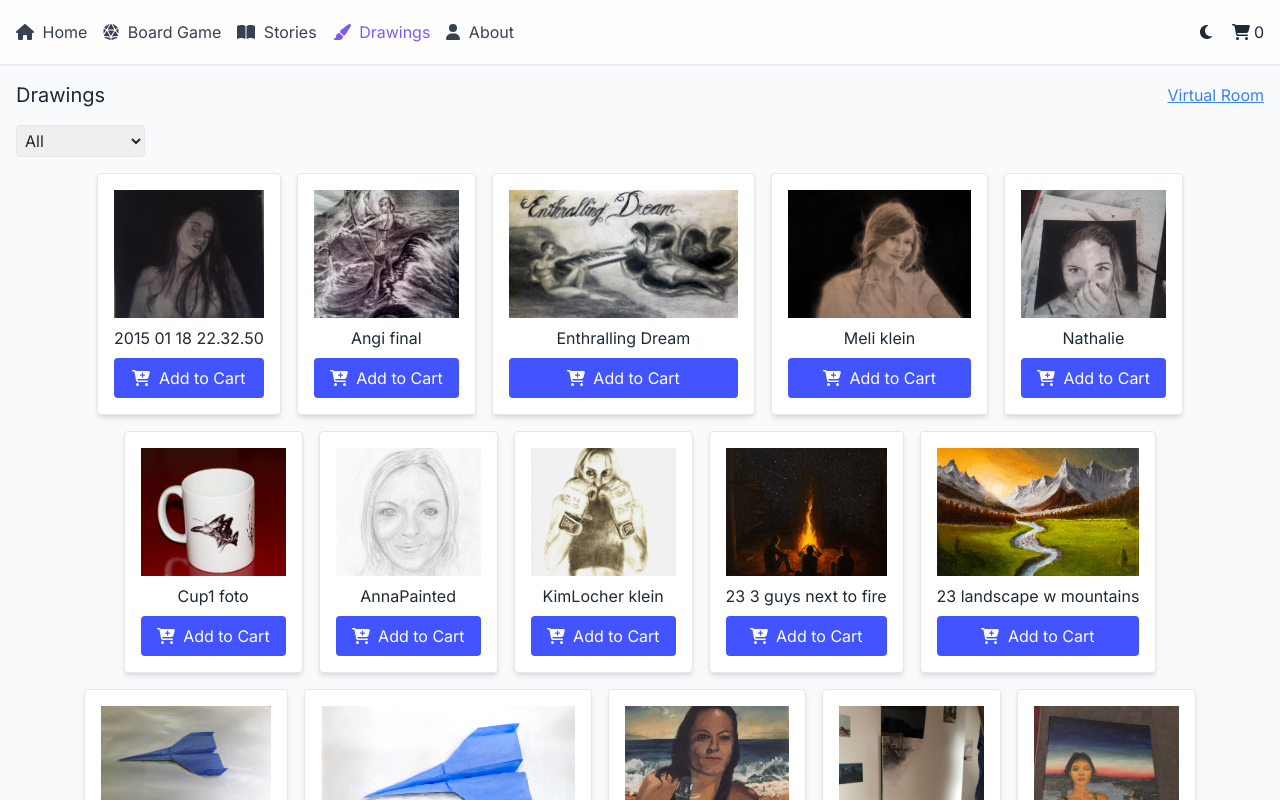
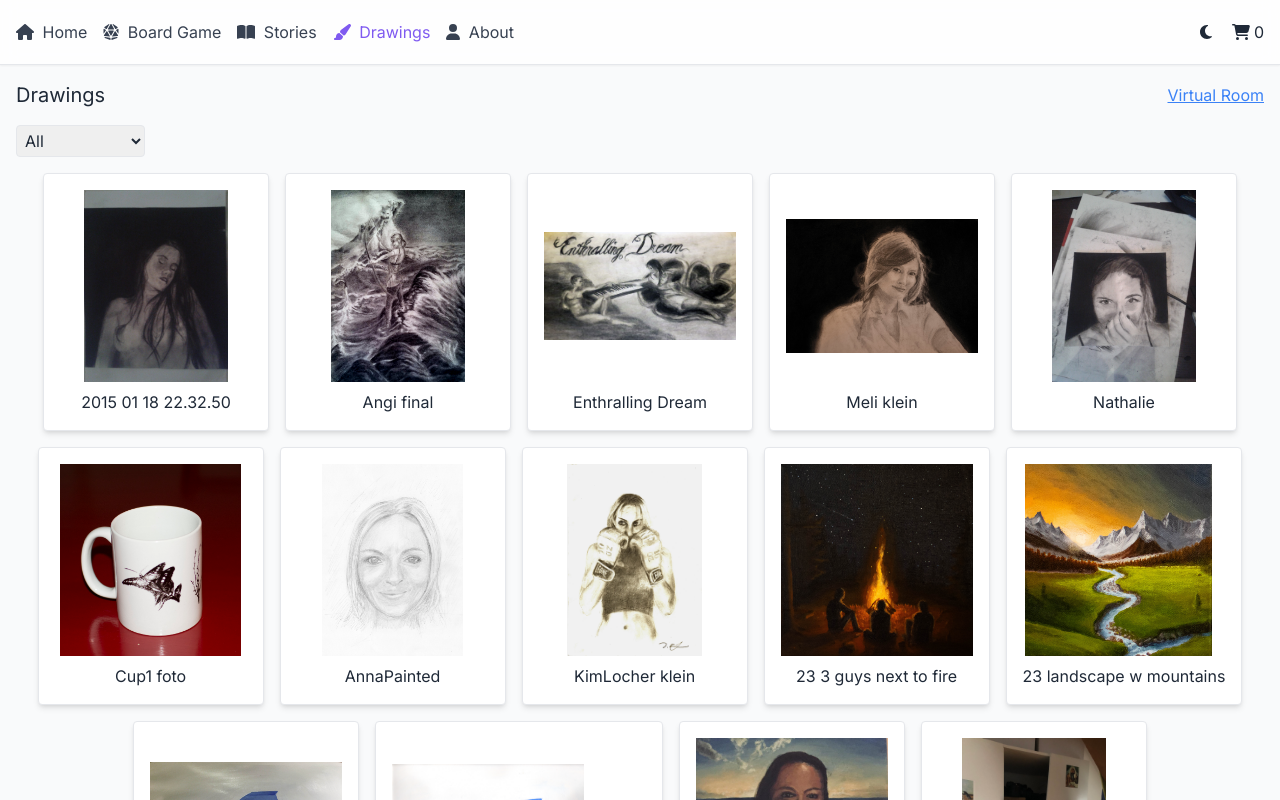
Before and after one commit to elmigerto/baseHomePage, a React (Vite) app in the folder tobis-space/: page /drawings in a window 1280 px wide. Shown: the top 800 px of the page. Built offline with nearby package versions, Linux system fonts and the light colour scheme.

Commit message:
Update drawings page to show details

```diff
--- a/tobis-space/src/files/drawings/index.ts
+++ b/tobis-space/src/files/drawings/index.ts
@@ -1,34 +1,72 @@
 const imageModules = import.meta.glob('./**/*.{jpg,JPG,jpeg,JPEG,png}', {
   eager: true,
   import: 'default',
-});
+})
+
+const csvModules = import.meta.glob('./*.csv', { eager: true, as: 'raw' })
+let csvData = ''
+for (const data of Object.values(csvModules)) {
+  if (typeof data === 'string') {
+    csvData = data
+    break
+  }
+}
+
+interface Info {
+  description: string
+  price: number
+}
+
+const infoMap = new Map<string, Info>()
+if (csvData) {
+  csvData
+    .trim()
+    .split('\n')
+    .slice(1)
+    .forEach((line) => {
+      const [id, description, price] = line.split(',')
+      if (id) {
+        infoMap.set(id.trim(), {
+          description: (description || 'missing description').trim(),
+          price: parseFloat(price) || 0,
+        })
+      }
+    })
+}
 
 export interface Drawing {
-  id: string;
-  name: string;
-  category: string;
-  price: number;
-  image: string;
+  id: string
+  name: string
+  category: string
+  price: number
+  image: string
+  description: string
 }
 
 const drawings: Drawing[] = Object.entries(imageModules).map(([path, module]) => {
-  const fullPath = path.slice(2); // remove leading './'
-  const parts = fullPath.split('/');
-  const file = parts.pop() as string;
-  const category = parts.join('/');
+  const fullPath = path.slice(2) // remove leading './'
+  const parts = fullPath.split('/')
+  const file = parts.pop() as string
+  const category = parts.join('/')
   const name = file
     .replace(/\.[^./]+$/, '') // remove extension
     .replace(/[_-]/g, ' ')
-    .trim();
+    .trim()
+
+  const info = infoMap.get(fullPath) ?? {
+    description: 'missing description',
+    price: 0,
+  }
 
   return {
     id: fullPath,
     name,
     category,
-    price: 9.99,
+    price: info.price,
     image: module as string,
-  };
-});
+    description: info.description,
+  }
+})
 
 export const categories = Array.from(new Set(drawings.map((d) => d.category)));
 
--- a/tobis-space/src/pages/Drawings.tsx
+++ b/tobis-space/src/pages/Drawings.tsx
@@ -1,19 +1,16 @@
 import { useState } from "react"
 import { Link } from "react-router-dom"
 import { FontAwesomeIcon } from "@fortawesome/react-fontawesome"
-import { faCartPlus, faXmark } from "@fortawesome/free-solid-svg-icons"
+import { faXmark } from "@fortawesome/free-solid-svg-icons"
 import Card from "../components/Card"
 import Button from "../components/Button"
-import { useCart } from "../contexts/CartContext"
 import drawings, { categories } from "../files/drawings"
 
 const allCategory = "all"
 
-type Artwork = (typeof drawings)[number]
 
 export default function Drawings() {
-  const { addItem } = useCart()
-  const [selected, setSelected] = useState<Artwork | null>(null)
+  const [selected, setSelected] = useState<string | null>(null)
   const [filter, setFilter] = useState(allCategory)
 
   const filtered =
@@ -44,40 +41,32 @@ export default function Drawings() {
       <div className="flex flex-wrap justify-center gap-4">
         {filtered.map((art) => (
           <Card key={art.id}>
-            <img
-              src={art.image}
-              alt={art.name}
-              className="h-32 w-full object-cover mb-2 cursor-pointer transition-transform hover:scale-105"
-              onClick={() => setSelected(art)}
-            />
-            <p className="text-center">{art.name}</p>
-            <Button className="mt-2 w-full" onClick={() => addItem(art)}>
-              <FontAwesomeIcon icon={faCartPlus} className="mr-1" /> Add to Cart
-            </Button>
+            {selected === art.id ? (
+              <div className="w-48 h-48 flex flex-col items-center justify-center text-center space-y-2">
+                <p className="font-semibold">{art.name}</p>
+                <p className="text-sm">{art.description}</p>
+                <p className="font-bold">{art.price.toFixed(2)} €</p>
+                <Button
+                  className="bg-gray-300 text-black hover:bg-gray-400"
+                  onClick={() => setSelected(null)}
+                >
+                  <FontAwesomeIcon icon={faXmark} className="mr-1" /> Close
+                </Button>
+              </div>
+            ) : (
+              <>
+                <img
+                  src={art.image}
+                  alt={art.name}
+                  className="w-48 h-48 object-contain mb-2 cursor-pointer"
+                  onClick={() => setSelected(art.id)}
+                />
+                <p className="text-center">{art.name}</p>
+              </>
+            )}
           </Card>
         ))}
       </div>
-      {selected && (
-        <div className="fixed inset-0 bg-black/50 flex items-center justify-center z-50">
-          <div className="bg-white text-black p-4 rounded">
-            <img
-              src={selected.image}
-              alt={selected.name}
-              className="h-48 w-48 object-cover mb-2"
-            />
-            <p className="mb-2 text-center">{selected.name}</p>
-            <Button onClick={() => addItem(selected)}>
-              <FontAwesomeIcon icon={faCartPlus} className="mr-1" /> Add to Cart
-            </Button>
-            <Button
-              className="ml-2 bg-gray-300 text-black hover:bg-gray-400"
-              onClick={() => setSelected(null)}
-            >
-              <FontAwesomeIcon icon={faXmark} className="mr-1" /> Close
-            </Button>
-          </div>
-        </div>
-      )}
     </div>
   )
 }
```
Also changed, not shown: tobis-space/src/files/drawings/info.csv (added).
